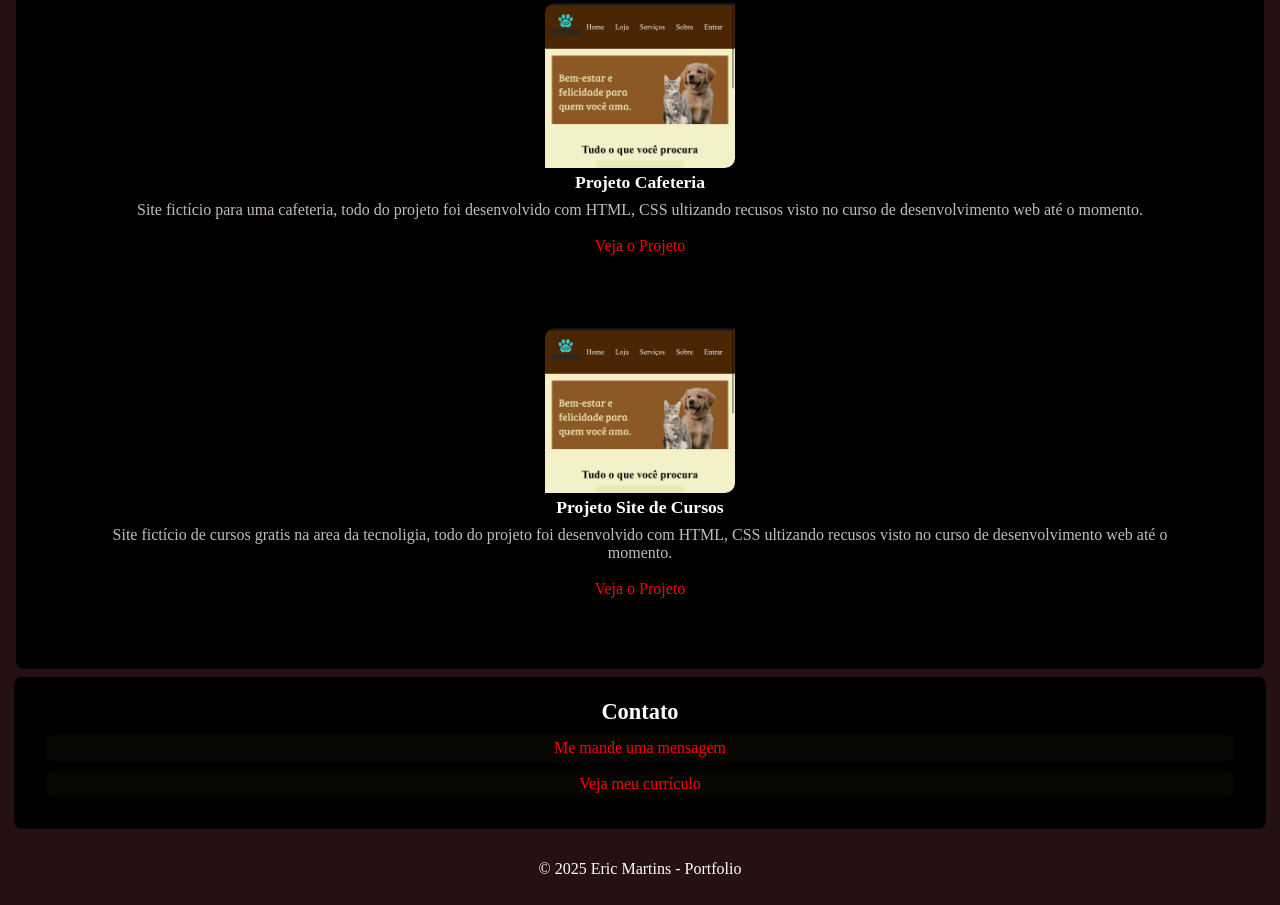
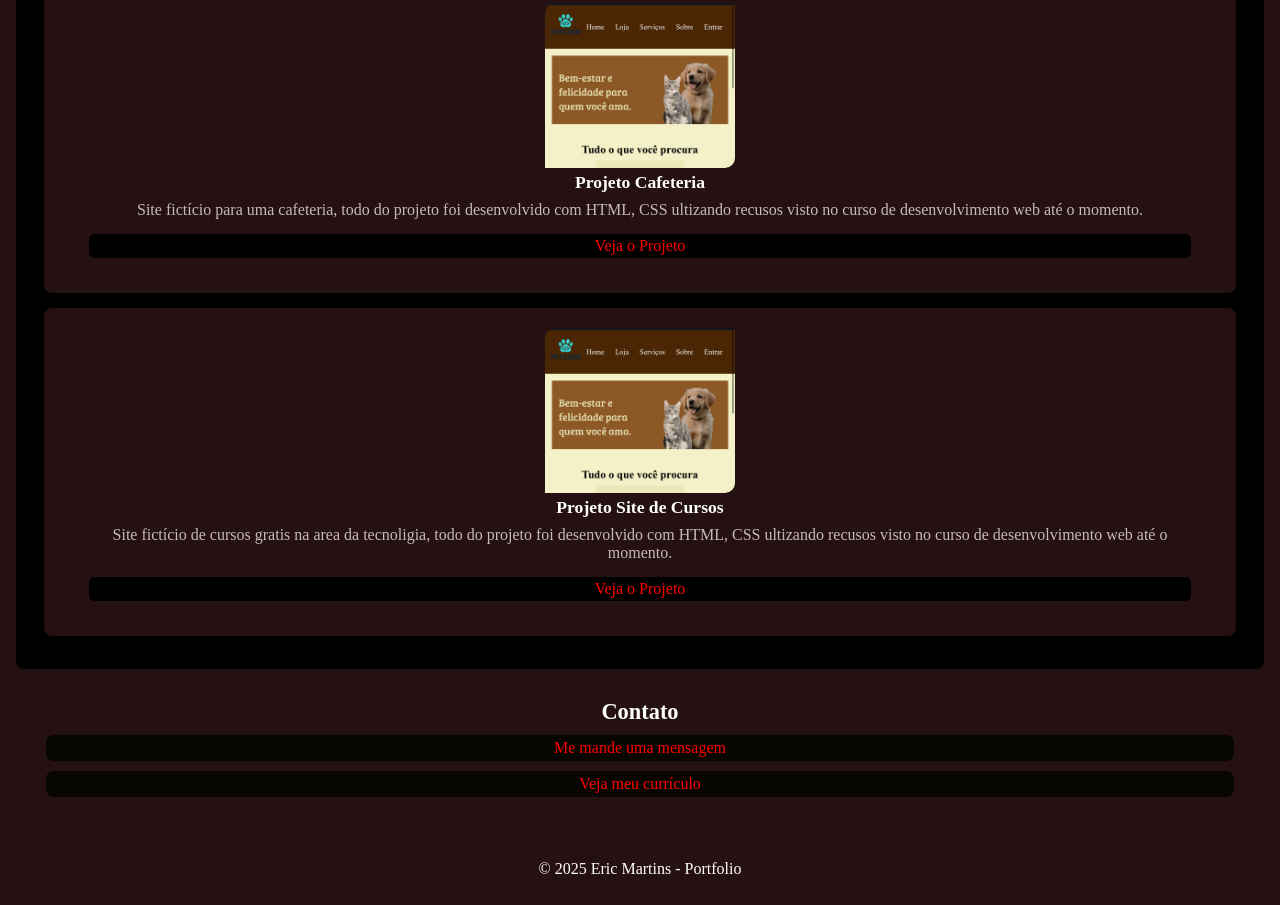
Before and after one commit to euericmelo/Portfolio, a plain HTML site: page index.html in a window 1280 px wide. Shown: the part 920-1825 px from the top of the page. Drawn offline with Linux system fonts and the light colour scheme.

Commit message:
Update style.css

```diff
--- a/style.css
+++ b/style.css
@@ -81,7 +81,7 @@
     transition: all 0.4s ease;
     }
     .projeto1{
-    background-color:##251111;
+    background-color:#251111;
     text-align:center;
     padding:20px 30px;
     margin:10px;
@@ -102,7 +102,7 @@
     color:red;
     }
     .contato{
-    background-color:black;
+    background-color:#251111;
     text-align:center;
     padding:22px;
     margin: 6px;
```
